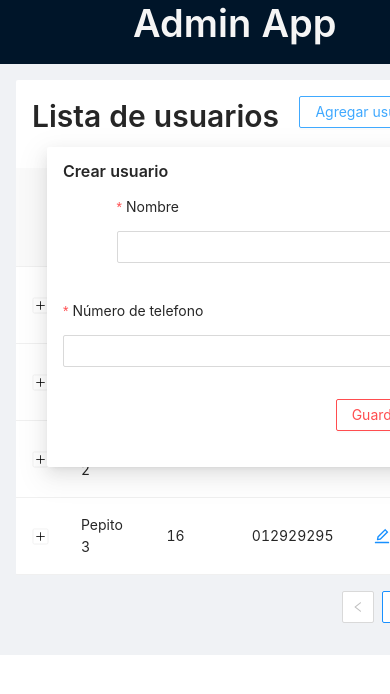
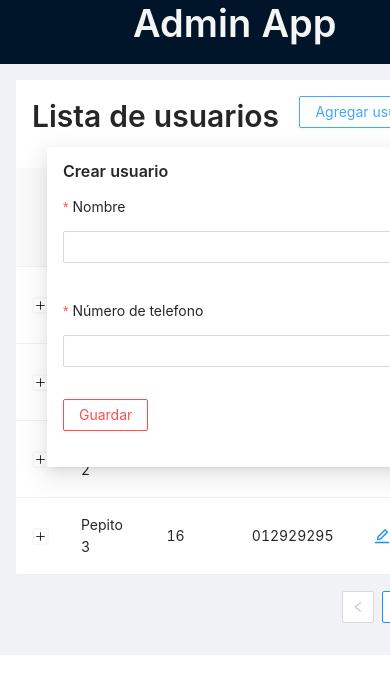
Before and after one commit to AlanEzequielA/admin-ex, a Next.js app: page / in a window 390 px wide. Both pictures are taken after a click on the button "Agregar usuario". Shown: the top 694 px of the page. Built offline with nearby package versions, Linux system fonts and the light colour scheme.

Commit message:
[ResponsiveStyles] Adds responsive styles

```diff
--- a/components/users/user-form/index.js
+++ b/components/users/user-form/index.js
@@ -19,7 +19,7 @@ export const UserForm = ({ form, title, onSave, row = [] }) => {
       <Typography.Title level={5}>
         {title}
       </Typography.Title>
-      <Space direction="vertical" align="end">
+      <Space direction="vertical">
         <Form.Item
           name="name"
           label="Nombre"
--- a/styles/_layout.sass
+++ b/styles/_layout.sass
@@ -6,6 +6,12 @@
   padding: 1rem
 
 .ant-popover
+  @media (max-width: 720px)
+    max-width: 15rem
+
   .form-input
-    @media (max-width: 768px)
+    @media (max-width: 320px)
       min-width: 10rem
+
+    @media (max-width: 720px)
+      width: 100%
```
